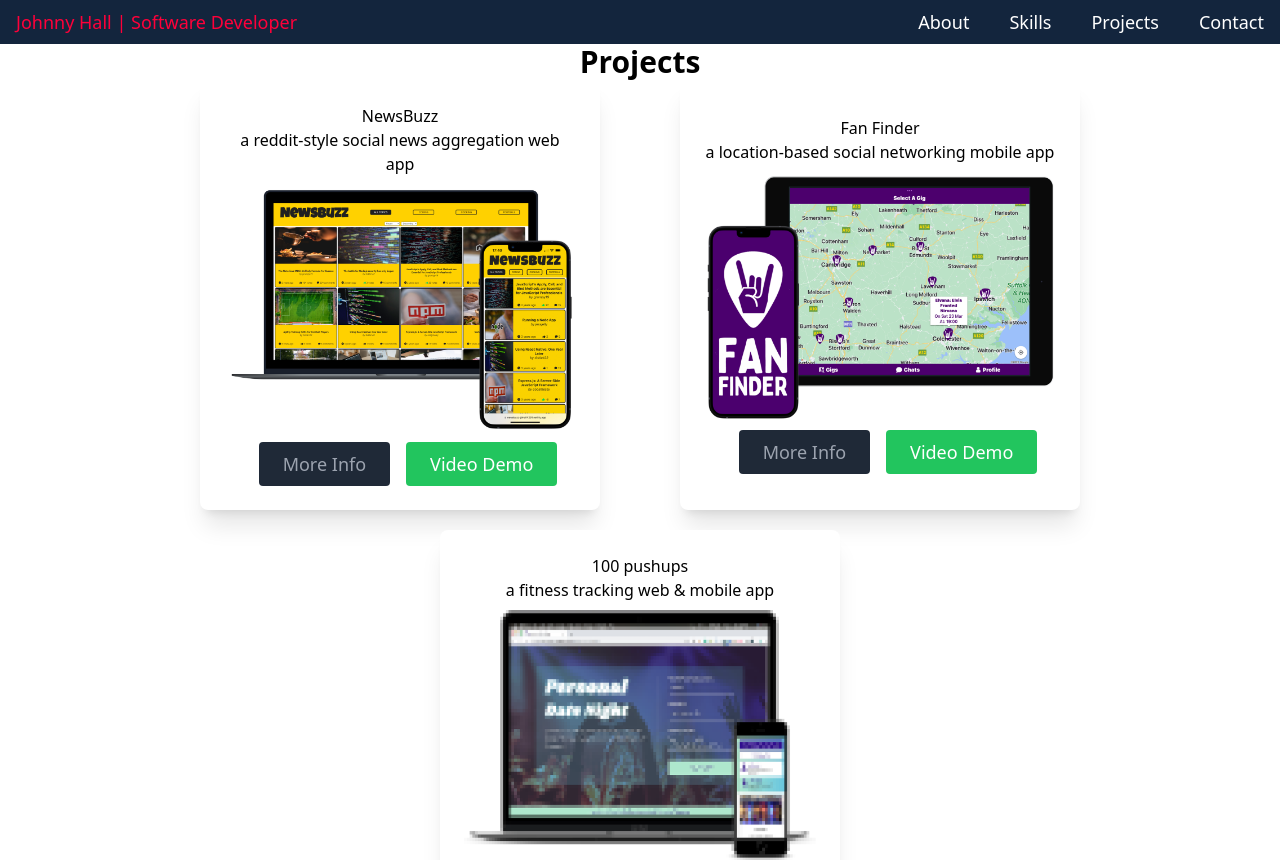
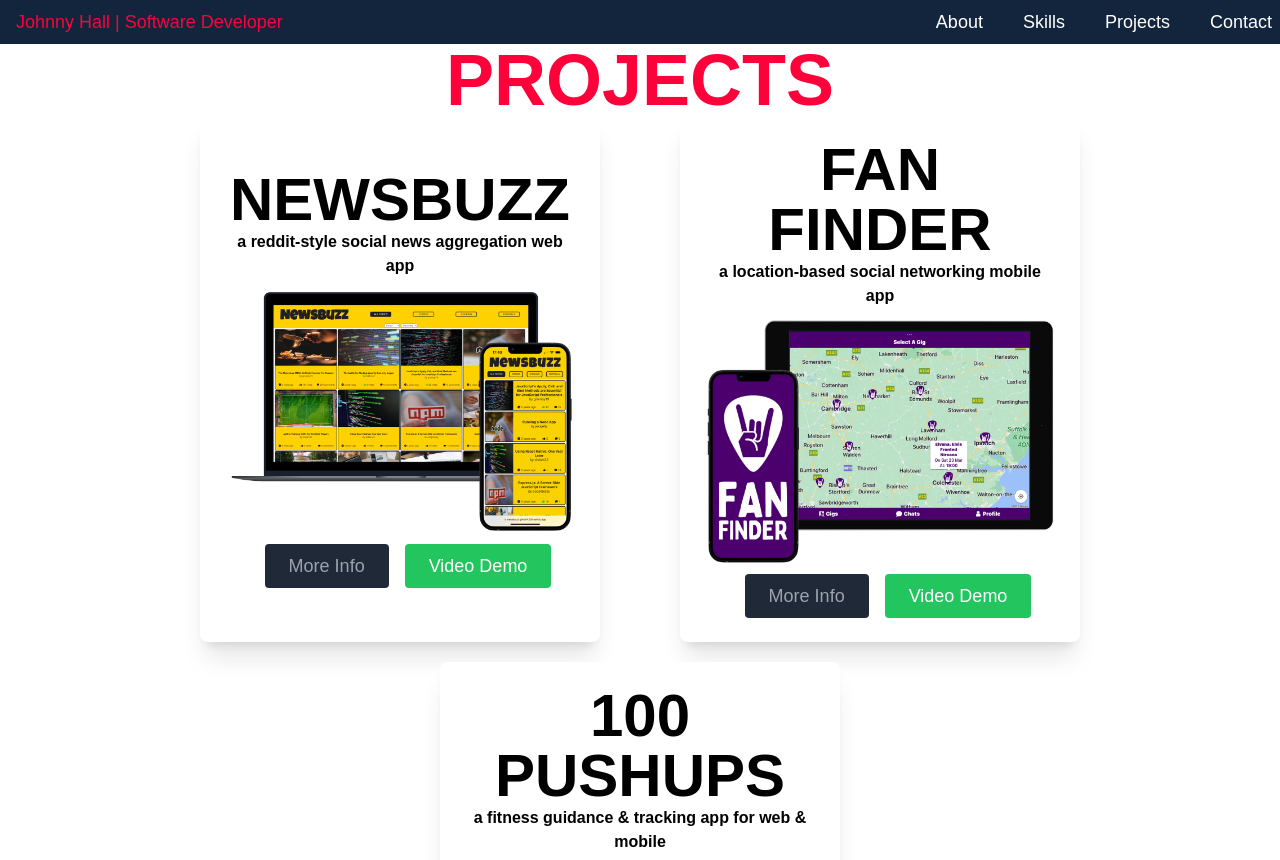
Before and after one commit to jbhall4291/portfolio, a React (Create React App) app: page /projects in a window 1280 px wide. Shown: the top 860 px of the page. Built offline with nearby package versions, Linux system fonts and the light colour scheme.

Commit message:
import fonts & style pass

```diff
--- a/src/components/About.jsx
+++ b/src/components/About.jsx
@@ -4,8 +4,8 @@ import { cab, ivy, sydney } from "../images";
 function About() {
   return (
     <div className="container mx-auto px-5 lg:px-10">
-      <h1 className="text-center text-3xl font-extrabold" id="about">
-        About
+      <h1 className="headline-font text-center text-7xl text-highlight" id="about">
+        ABOUT
       </h1>
 
       <div className="grid grid-rows-3 gap-0 md:grid-cols-4">
--- a/src/components/Contact.jsx
+++ b/src/components/Contact.jsx
@@ -1,4 +1,4 @@
-import React from 'react'
+import React from "react";
 import ContactCard from "./ContactCard";
 
 function Contact() {
@@ -7,7 +7,12 @@ function Contact() {
       id="contact"
       className="container mx-auto px-5 text-center lg:px-10"
     >
-      <h1 className="text-center text-3xl font-extrabold">Contact</h1>
+      <h1
+        className="headline-font text-center text-7xl text-highlight"
+        id="about"
+      >
+        CONTACT
+      </h1>
 
       <p className="">
         If you would like a copy of my CV or are interested in collaborating on
--- a/src/components/Header.jsx
+++ b/src/components/Header.jsx
@@ -19,7 +19,9 @@ function Header() {
 
   return (
     <header
-      className="sticky top-0 grid grid-cols-1 bg-myTheme text-white  md:grid-cols-[auto_1fr]"
+      className="sticky top-0 grid grid-cols-1 bg-myTheme
+
+       text-white  md:grid-cols-[auto_1fr]"
       id="header"
     >
       <div className="flex justify-center bg-myTheme p-4 py-1 text-lg text-white hover:text-highlight md:py-2 ">
@@ -34,7 +36,7 @@ function Header() {
       </div>
 
       <nav className="col-span-2 flex justify-center bg-myTheme  text-white md:col-start-2 md:col-end-3 md:row-start-1 md:justify-end ">
-        <ul className="md:gap-18 flex gap-10  p-4 py-1.5 pt-0 text-lg text-white md:py-2">
+        <ul className="md:gap-18 flex gap-7 py-1.5 pt-0 text-lg text-white sm:gap-10 sm:p-2 ">
           <li className="hover:text-highlight">
             {/* <a
               href="#about"
--- a/src/components/Hero.jsx
+++ b/src/components/Hero.jsx
@@ -21,7 +21,7 @@ function Hero() {
     <section id="hero" className="text-black ">
       <div className="container mx-auto flex flex-col items-center px-5 py-5 md:px-10 md:py-20 lg:flex-row lg:gap-x-10 ">
         <div className="order-2 mb-16 flex flex-col items-center text-center lg:order-1 lg:mb-0 lg:w-1/2 lg:max-w-screen-md lg:flex-grow lg:items-center lg:justify-center lg:pr-0   lg:text-left">
-          <h1 className="title-font mb-4 text-3xl font-medium text-highlight md:text-4xl ">
+          <h1 className="headline-font mb-4 text-3xl font-medium text-highlight md:text-7xl ">
             Hi, I'm Johnny.
           </h1>
           <p className="mb-8 text-center leading-relaxed md:text-lg lg:text-xl">
--- a/src/components/ProjectCard.jsx
+++ b/src/components/ProjectCard.jsx
@@ -4,8 +4,8 @@ import { Link } from "react-router-dom";
 function ProjectCard({ title, image, description, page }) {
   return (
     <div className="flex flex-col justify-center rounded-lg bg-white p-6 text-center shadow-xl lg:w-2/5">
-      <p>{title}</p>
-      <p>{description}</p>
+      <h1 className="text-6xl headline-font ">{title}</h1>
+      <p className="font-bold">{description}</p>
       <img className="my-2" src={image} alt="screenshot of {title}" />
       <div className="flex items-center justify-center gap-4">
         <Link
@@ -20,7 +20,7 @@ function ProjectCard({ title, image, description, page }) {
           to="/project-details#test"
         >
           Video Demo
-          {/* do a modal with an embedded video */}
+          {/* do a modal with an embedded video? or stright to youtube */}
         </Link>
       </div>
     </div>
--- a/src/components/Projects.jsx
+++ b/src/components/Projects.jsx
@@ -2,29 +2,33 @@ import React from "react";
 import ProjectCard from "./ProjectCard";
 import { fanfinder, newsbuzz, hundredPushups } from "../images";
 
-
-
 function Projects() {
   return (
     <section id="projects" className="container mx-auto px-5 lg:px-10">
-      <h1 className="text-center text-3xl font-extrabold">Projects</h1>
+
+
+      <h1 className="headline-font text-center text-6xl sm:text-7xl text-highlight" id="about">
+        PROJECTS
+      </h1>
+
 
       <div className="flex w-full flex-col flex-wrap justify-center gap-5 md:m-auto md:w-5/6 md:flex-row md:gap-x-20">
         <ProjectCard
-          title="NewsBuzz"
+          title="NEWSBUZZ"
           description="a reddit-style social news aggregation web app"
           image={newsbuzz}
           page="/projects/newsbuzz"
         />
         <ProjectCard
-          title="Fan Finder"
+          title="FAN FINDER"
           description="a location-based social networking mobile app"
           image={fanfinder}
           page="/projects/fanfinder"
         />
         <ProjectCard
-          title="100 pushups"
-          description="a fitness tracking web & mobile app"
+          title="100 PUSHUPS"
+          description="a fitness guidance & tracking app for web & mobile"
+          // "A fitness tracking and guidance app to motivate users in achieving 100 consecutive pushups."
           image={hundredPushups}
           page="/projects/hundredpushups"
         />
--- a/src/components/Projects/Newsbuzz.jsx
+++ b/src/components/Projects/Newsbuzz.jsx
@@ -6,10 +6,12 @@ import ExternalLink from "./ExternalLink";
 function Newsbuzz() {
   return (
     <div className="container mx-auto px-5 py-5 md:px-10 md:py-16 ">
-      <div className="flex flex-col items-center lg:flex-row lg:gap-x-10 ">
-        <div className=" order-2 mb-6 flex max-w-full flex-col items-center  text-center md:mb-8 lg:order-1 lg:mb-0 lg:w-1/2 lg:max-w-screen-md lg:flex-grow lg:items-center lg:justify-center lg:pb-12   lg:pr-0 lg:text-left">
-          <h1 className="text-7xl">NewsBuzz</h1>
-          <h2 className="text-lg">
+      <div className="flex flex-col items-center lg:flex-row  ">
+        <div className="order-2 mb-6 flex max-w-full flex-col items-center  text-center md:mb-8 lg:order-1 lg:mb-0 lg:w-1/2 lg:max-w-screen-md lg:flex-grow lg:items-center lg:justify-center lg:pb-12   lg:pr-0 lg:text-left">
+          <h1 className="headline-font text-5xl text-highlight md:text-7xl">
+            NEWSBUZZ
+          </h1>
+          <h2 className="text-lg font-bold">
             a reddit-style social news aggregation web app, built with:
           </h2>
           <div className="flex max-w-lg flex-row flex-wrap justify-center gap-1.5 md:gap-2 ">
@@ -44,7 +46,7 @@ function Newsbuzz() {
             />
           </div>
         </div>
-        <div className="order-1 w-full md:w-full lg:order-2 lg:max-w-2xl">
+        <div className="order-2 w-full  md:w-full lg:order-2 lg:max-w-2xl">
           <img
             className="rounded object-cover object-center "
             alt="hero"
--- a/src/components/Skills.jsx
+++ b/src/components/Skills.jsx
@@ -1,10 +1,15 @@
-import React from 'react'
+import React from "react";
 import SkillCard from "./SkillsCard";
 
 function Skills() {
   return (
     <section id="skills" className="container mx-auto px-5 lg:px-10">
-      <h1 className="text-center text-3xl font-extrabold">Skills</h1>
+      <h1
+        className="headline-font text-center text-7xl text-highlight"
+        id="about"
+      >
+        SKILLS
+      </h1>
 
       <div className="flex flex-wrap justify-center gap-1.5 md:m-auto md:w-5/6 md:gap-9">
         <SkillCard label="JavaScript" icon="devicon-javascript-plain colored" />
--- a/src/index.css
+++ b/src/index.css
@@ -4,3 +4,15 @@
 
 @layer components {
 }
+
+@import url('https://fonts.googleapis.com/css2?family=Overpass:wght@400;500;700&family=Rubik:wght@800;900&display=swap');
+
+.headline-font {
+    font-family: 'Rubik', sans-serif;
+    font-weight: 900;
+}
+
+/* .prose-font {
+    font-family: 'Overpass', sans-serif;
+    font-weight: 400;
+} */
--- a/tailwind.config.js
+++ b/tailwind.config.js
@@ -2,11 +2,18 @@
 module.exports = {
   content: ["./index.html", "./src/**/*.{js,jsx,ts,tsx}"],
   theme: {
+    fontWeight: {
+      normal: 400,
+      medium: 500,
+      bold: 700,
+      black: 900,
+    },
     extend: {
+      fontFamily: { sans: ["Overpass", "sans-serif"] },
       colors: {
         primary: "#ff4800",
         myTheme: "#13253d",
-        highlight: "#fe003a"
+        highlight: "#fe003a",
       },
     },
   },
```
Also changed, not shown: src/components/Projects/Fanfinder.jsx (line endings or trailing spaces).
